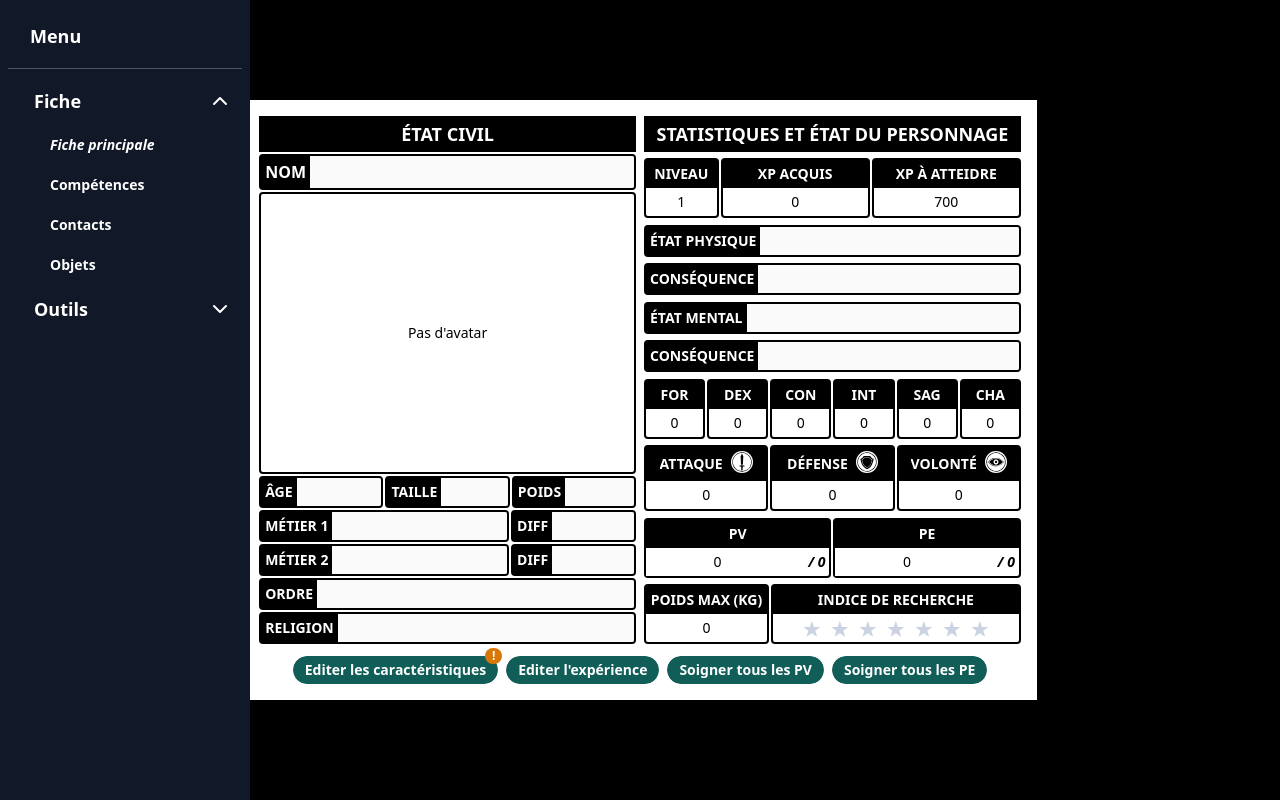
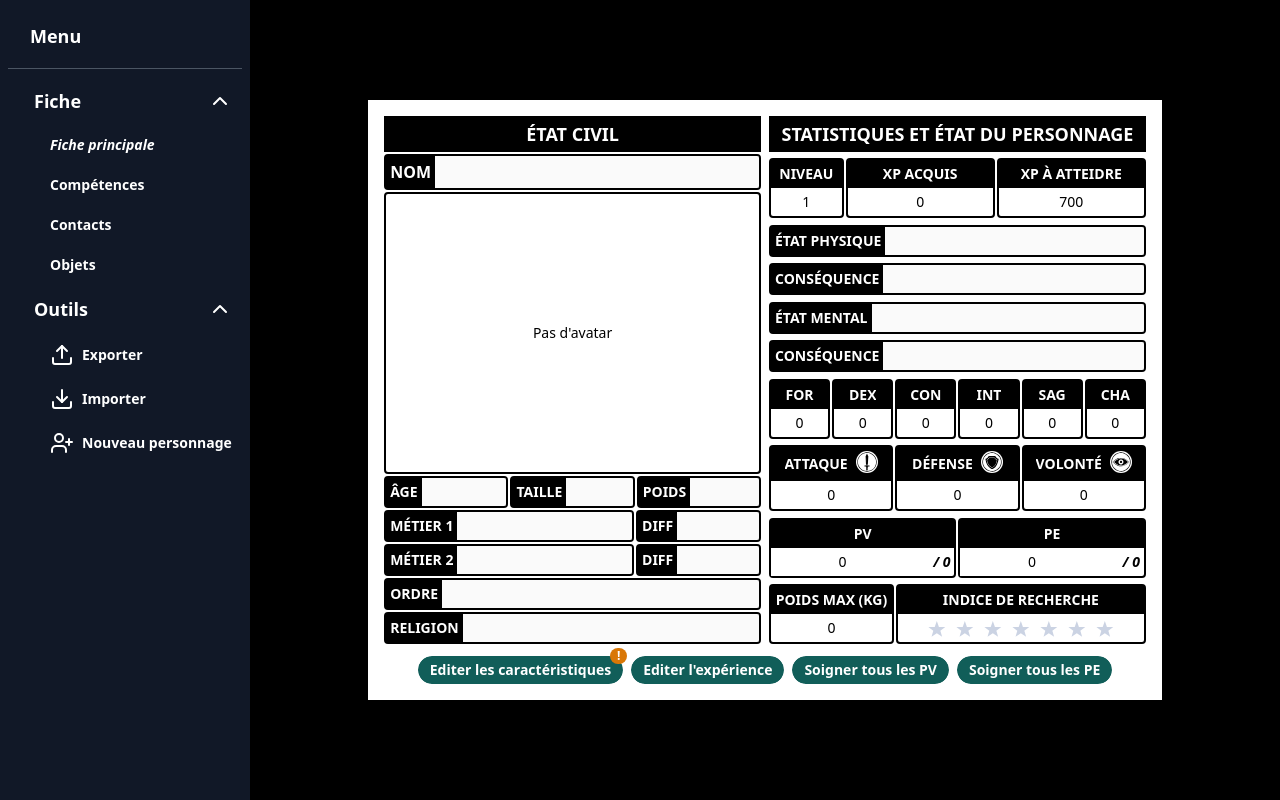
Before and after one commit to LucasPitzalis/2d6-FPI, a React (Vite) app: page / in a window 1280 px wide. Built offline with nearby package versions, Linux system fonts and the light colour scheme.

Commit message:
sidebar actually fixed

```diff
--- a/src/components/App.jsx
+++ b/src/components/App.jsx
@@ -16,11 +16,11 @@ function App() {
   }, [characterName]);
 
   return (
-    <div className="bg-black h-full w-full min-h-screen min-w-screen text-sm flex items-center justify-between flex-col">
+    <div className="bg-black w-full min-h-screen min-w-screen text-sm flex items-center justify-between flex-col">
       <div className="flex flex-1 w-full min-w-[80%] items-center justify-between">
         <SideBar />
-        <div className="flex flex-1 justify-center">
-          <main className="w-full md:w-a4 bg-white p-4 flex flex-col justify-center">
+        <div className="flex flex-1 justify-center max-h-screen overflow-auto ">
+          <main className="w-full h-full md:w-a4 bg-white p-4 flex flex-col justify-center">
             <Routes>
               {routes.map((route) => <Route key={route.name} path={route.path} element={route.element()} />)}
               <Route path="/*" element={<Navigate to="/" />} />
--- a/src/components/sidebar/SideBar.jsx
+++ b/src/components/sidebar/SideBar.jsx
@@ -23,7 +23,7 @@ export default function SideBar() {
                     <Menu />
                 </button>
             }
-            <div className={`z-10 fixed top-0 bottom-0 lg:h-screen p-2 w-[250px] overflow-y-auto text-center bg-gray-900 text-white font-bold duration-300
+            <div className={`z-10 fixed top-0 bottom-0 lg:static lg:h-screen p-2 w-[250px] overflow-y-auto text-center bg-gray-900 text-white font-bold duration-300
                 ${!isOpen ? '-translate-x-[250px] lg:translate-x-0' : ''}`}>
                 <div className="text-xl">
                     <div className="p-2.5 mt-1 flex items-center relative ">
@@ -43,7 +43,7 @@ export default function SideBar() {
                         </NavLink>
                     )}
                 </SubMenu>
-                <SubMenu title={"Outils"}>
+                <SubMenu title={"Outils"} defaultCollapsed>
                     <SideBarButton icon={<Upload />} text="Exporter" handler={() => dispatch(exportSheet())} />
                     <SideBarButton icon={<Download />} text="Importer" handler={() => dispatch(handleModal("importSheet"))} />
                     <SideBarButton icon={<UserPlus />} text="Nouveau personnage" handler={() => dispatch(handleModal("newSheet"))} />
```
